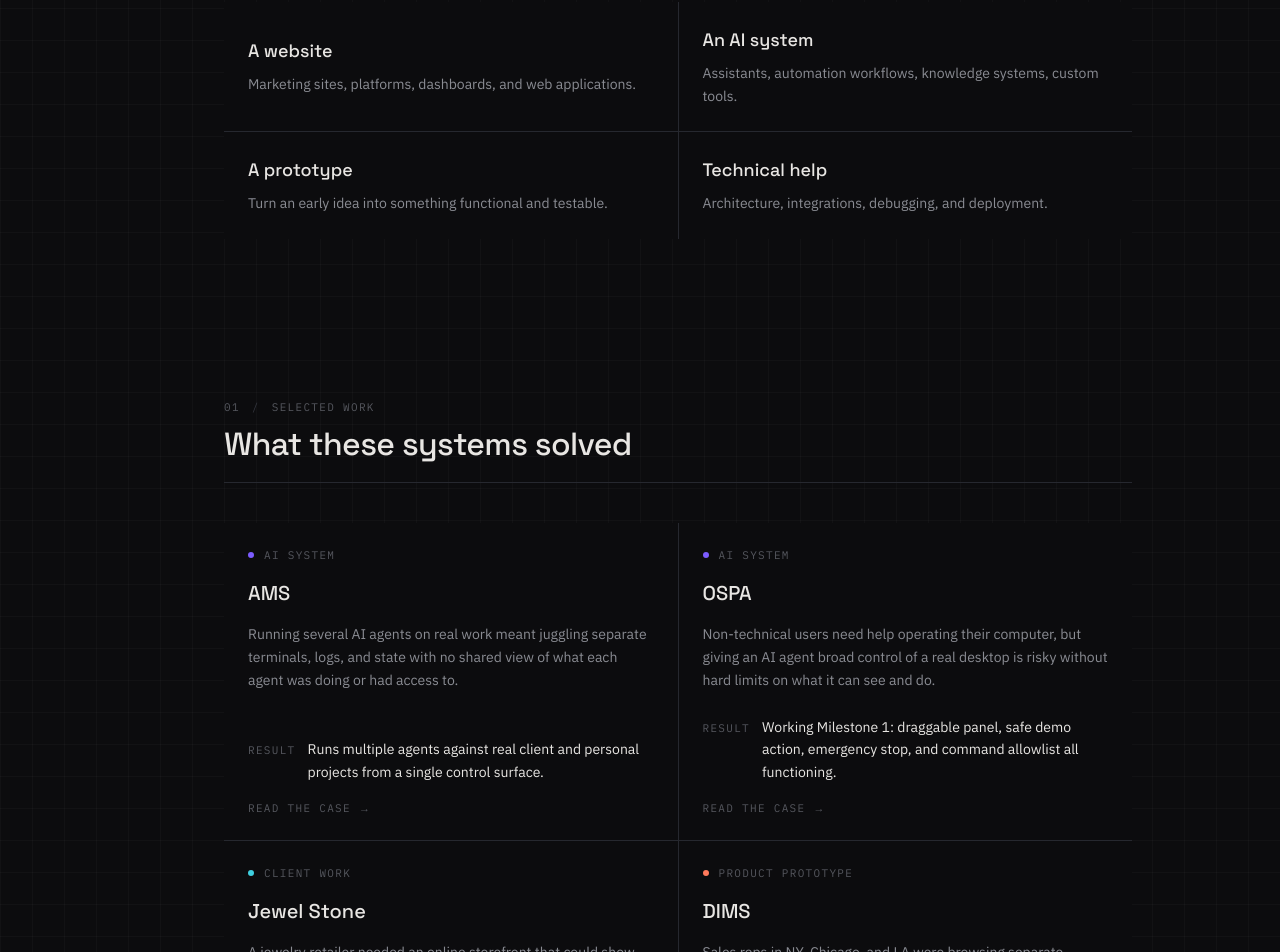
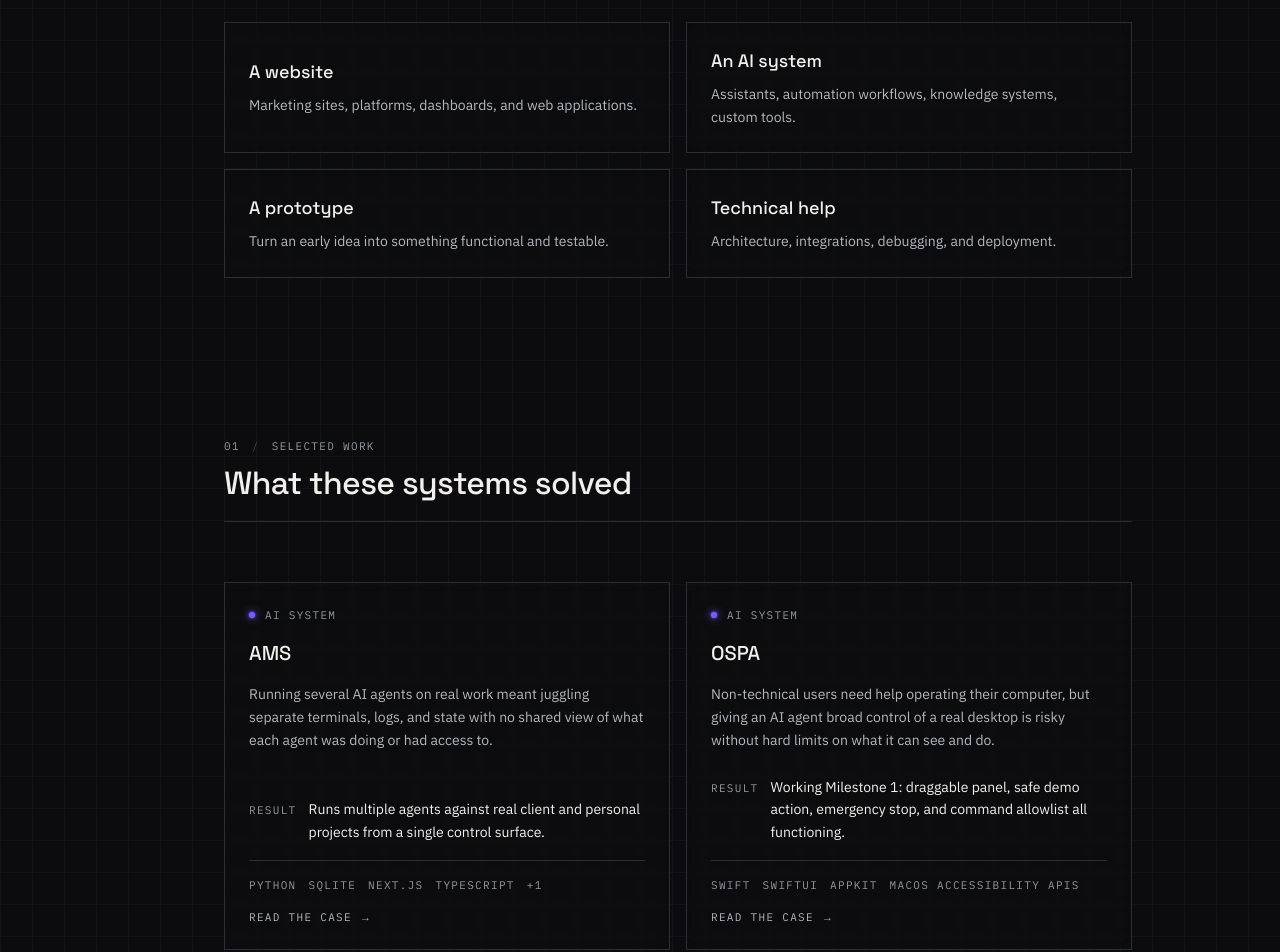
Before and after one commit to viralfaceless25-sketch/orbit-os, a Next.js app: page / in a window 1280 px wide. Shown: the part 1592-2544 px from the top of the page. Built offline with nearby package versions, Linux system fonts and the light colour scheme.

Commit message:
feat: WCAG-compliant contrast, HUD frames, stack readouts, section reveals

```diff
--- a/app/globals.css
+++ b/app/globals.css
@@ -14,13 +14,18 @@
   --color-panel-raised: #1a1c21;
 
   /* Structure */
-  --color-line: #26282f;
-  --color-line-bright: #34373f;
+  --color-line: #2b2e36;
+  --color-line-bright: #454951;
 
-  /* Text */
-  --color-text: #e8e6e3;
-  --color-text-dim: #8a8c93;
-  --color-text-faint: #55575e;
+  /*
+    Text contrast against --color-graphite (#0c0c0e), measured:
+      text       17.2:1   dim  9.7:1   faint  6.8:1
+    All three clear WCAG AA for body copy. The previous faint value sat at
+    2.7:1 and was unreadable in bright light — never take these below 4.5:1.
+  */
+  --color-text: #f2f0ed;
+  --color-text-dim: #b4b7bf;
+  --color-text-faint: #9598a1;
 
   /* Category accents — status indicators only, never large fills */
   --color-accent-ai: #7c5cff;
@@ -31,7 +36,7 @@
 
   /* Blueprint grid */
   --grid-size: 32px;
-  --grid-line: rgba(255, 255, 255, 0.022);
+  --grid-line: rgba(150, 175, 220, 0.045);
 }
 
 html {
@@ -85,6 +90,56 @@ body {
     vertical-align: middle;
     background: var(--color-line-bright);
   }
+
+  /*
+    HUD frame: corner brackets that trace in on hover. Drawn with two gradient
+    layers rather than four elements, so it costs nothing in markup and
+    animates as a single opacity/size transition.
+  */
+  .hud {
+    position: relative;
+  }
+
+  .hud::before,
+  .hud::after {
+    content: "";
+    position: absolute;
+    width: 10px;
+    height: 10px;
+    opacity: 0;
+    transition: opacity 0.35s cubic-bezier(0.2, 0.7, 0.2, 1),
+      width 0.35s cubic-bezier(0.2, 0.7, 0.2, 1),
+      height 0.35s cubic-bezier(0.2, 0.7, 0.2, 1);
+    pointer-events: none;
+  }
+
+  .hud::before {
+    top: -1px;
+    left: -1px;
+    border-top: 1px solid var(--color-text);
+    border-left: 1px solid var(--color-text);
+  }
+
+  .hud::after {
+    right: -1px;
+    bottom: -1px;
+    border-right: 1px solid var(--color-text);
+    border-bottom: 1px solid var(--color-text);
+  }
+
+  .hud:hover::before,
+  .hud:hover::after,
+  .hud:focus-visible::before,
+  .hud:focus-visible::after {
+    opacity: 1;
+    width: 18px;
+    height: 18px;
+  }
+
+  /* Status LED with a real bloom, used for category and availability dots */
+  .led {
+    box-shadow: 0 0 10px currentColor, 0 0 3px currentColor;
+  }
 }
 
 /* Motion is opt-out by system preference (spec §12) */
--- a/components/home/Screen2Intro.tsx
+++ b/components/home/Screen2Intro.tsx
@@ -66,11 +66,8 @@ export function Screen2Intro() {
           >
             <span
               aria-hidden
-              className="h-1.5 w-1.5 rounded-full"
-              style={{
-                backgroundColor: ACCENT[p.category],
-                boxShadow: `0 0 8px ${ACCENT[p.category]}`,
-              }}
+              className="led h-1.5 w-1.5 rounded-full"
+              style={{ backgroundColor: ACCENT[p.category], color: ACCENT[p.category] }}
             />
             <span className="font-display text-base font-medium text-ink transition-colors">
               {p.title}
--- a/components/home/Screen3Profile.tsx
+++ b/components/home/Screen3Profile.tsx
@@ -1,3 +1,5 @@
+import { Reveal } from "@/components/fx/Reveal";
+
 const SPEC = [
   ["Name", "Keyush Patel"],
   ["Primary function", "Product development"],
@@ -8,7 +10,7 @@ const SPEC = [
 
 export function Screen3Profile() {
   return (
-    <section className="grid gap-10 border-t border-line py-20 md:grid-cols-[1fr_1.2fr] md:gap-16">
+    <Reveal className="grid gap-10 border-t border-line py-20 md:grid-cols-[1fr_1.2fr] md:gap-16">
       <div>
         <p className="font-mono text-label uppercase text-ink-faint">Builder profile</p>
         <dl className="mt-6 space-y-0">
@@ -34,6 +36,6 @@ export function Screen3Profile() {
           workflow, prototyping a new app, or helping solve a difficult technical problem.
         </p>
       </div>
-    </section>
+    </Reveal>
   );
 }
--- a/components/home/Screen4Selector.tsx
+++ b/components/home/Screen4Selector.tsx
@@ -37,7 +37,7 @@ export function Screen4Selector() {
     <section className="py-20">
       <SectionHeader index="02" eyebrow="Start here" title="What are you trying to build?" />
 
-      <div className="grid gap-px bg-line sm:grid-cols-2">
+      <div className="grid gap-4 sm:grid-cols-2">
         {MODULES.map((m) => {
           const isActive = selected === m.label;
           return (
@@ -45,8 +45,10 @@ export function Screen4Selector() {
               key={m.label}
               onClick={() => setSelected(isActive ? null : m.label)}
               aria-pressed={isActive}
-              className={`bg-graphite p-6 text-left outline-none transition-colors hover:bg-panel ${
-                isActive ? "bg-panel" : ""
+              className={`hud border p-6 text-left outline-none backdrop-blur-sm transition-colors ${
+                isActive
+                  ? "border-line-bright bg-panel/80"
+                  : "border-line bg-graphite/60 hover:border-line-bright hover:bg-panel/60"
               }`}
             >
               <p className="font-display text-lg font-medium">{m.label}</p>
--- a/components/home/Screen5Constellation.tsx
+++ b/components/home/Screen5Constellation.tsx
@@ -1,5 +1,6 @@
 import { projects } from "@/data/projects";
 import { SectionHeader } from "./SectionHeader";
+import { RevealStagger } from "@/components/fx/Reveal";
 
 const ACCENT: Record<string, string> = {
   ai: "var(--color-accent-ai)",
@@ -22,18 +23,18 @@ export function Screen5Constellation() {
     <section id="projects" className="scroll-mt-20 py-20">
       <SectionHeader index="01" eyebrow="Selected work" title="What these systems solved" />
 
-      <div className="grid gap-px bg-line sm:grid-cols-2">
+      <RevealStagger className="grid gap-4 sm:grid-cols-2">
         {featured.map((p) => (
           <a
             key={p.slug}
             href={`/projects/${p.slug}`}
-            className="group flex flex-col gap-4 bg-graphite p-6 outline-none transition-colors hover:bg-panel"
+            className="hud group flex h-full flex-col gap-4 border border-line bg-graphite/60 p-6 outline-none backdrop-blur-sm transition-colors hover:border-line-bright hover:bg-panel/80"
           >
             <div className="flex items-center gap-2.5">
               <span
                 aria-hidden
-                className="h-1.5 w-1.5 rounded-full"
-                style={{ backgroundColor: ACCENT[p.category] }}
+                className="led h-1.5 w-1.5 rounded-full"
+                style={{ backgroundColor: ACCENT[p.category], color: ACCENT[p.category] }}
               />
               <span className="font-mono text-label uppercase text-ink-faint">
                 {CATEGORY_LABEL[p.category] ?? p.category}
@@ -52,12 +53,26 @@ export function Screen5Constellation() {
               <span className="text-sm leading-relaxed text-ink">{p.outcome[0]}</span>
             </div>
 
-            <span className="font-mono text-label uppercase text-ink-faint transition-colors group-hover:text-ink">
+            {/* Stack readout — the technical fingerprint of the system */}
+            <ul className="flex flex-wrap gap-x-3 gap-y-1 border-t border-line pt-4">
+              {p.techStack.slice(0, 4).map((t) => (
+                <li key={t} className="font-mono text-label uppercase text-ink-faint">
+                  {t}
+                </li>
+              ))}
+              {p.techStack.length > 4 && (
+                <li className="font-mono text-label uppercase text-ink-faint">
+                  +{p.techStack.length - 4}
+                </li>
+              )}
+            </ul>
+
+            <span className="font-mono text-label uppercase text-ink-dim transition-colors group-hover:text-ink">
               Read the case →
             </span>
           </a>
         ))}
-      </div>
+      </RevealStagger>
     </section>
   );
 }
--- a/components/home/Screen8FinalCTA.tsx
+++ b/components/home/Screen8FinalCTA.tsx
@@ -1,6 +1,8 @@
+import { Reveal } from "@/components/fx/Reveal";
+
 export function Screen8FinalCTA() {
   return (
-    <section className="border-t border-line py-24">
+    <Reveal className="border-t border-line py-24">
       <p className="font-mono text-label uppercase text-ink-faint">Have an idea?</p>
       <h2 className="mt-5 max-w-2xl font-display text-display-sm font-medium text-balance md:text-display-md">
         You do not need a finished spec. Bring the rough idea.
@@ -15,6 +17,6 @@ export function Screen8FinalCTA() {
       >
         Start a Project
       </a>
-    </section>
+    </Reveal>
   );
 }
--- a/components/home/SectionHeader.tsx
+++ b/components/home/SectionHeader.tsx
@@ -1,7 +1,15 @@
+"use client";
+import { motion } from "framer-motion";
+import { Reveal } from "@/components/fx/Reveal";
+import { usePrefersReducedMotion } from "@/lib/use-reduced-motion";
+
 /*
   Shared section rhythm. The index is real ordering information (these sections
   are read top to bottom), so the numbering encodes sequence rather than
   decorating it.
+
+  The underline draws itself as the header enters view — the section reads as
+  being brought online rather than simply appearing.
 */
 export function SectionHeader({
   index,
@@ -12,14 +20,30 @@ export function SectionHeader({
   eyebrow: string;
   title: string;
 }) {
+  const reduced = usePrefersReducedMotion();
+
   return (
-    <div className="mb-10 border-b border-line pb-5">
+    <div className="mb-10 pb-5">
+      <Reveal>
         <p className="font-mono text-label uppercase text-ink-faint">
           <span className="tabular-nums">{index}</span>
           <span className="mx-3 text-line-bright">/</span>
           {eyebrow}
         </p>
         <h2 className="mt-3 font-display text-display-sm font-medium text-balance">{title}</h2>
+      </Reveal>
+
+      {reduced ? (
+        <div className="mt-5 h-px w-full bg-line" />
+      ) : (
+        <motion.div
+          className="mt-5 h-px w-full origin-left bg-line"
+          initial={{ scaleX: 0 }}
+          whileInView={{ scaleX: 1 }}
+          viewport={{ once: true, margin: "-10% 0px" }}
+          transition={{ duration: 0.9, ease: [0.2, 0.7, 0.2, 1], delay: 0.1 }}
+        />
+      )}
     </div>
   );
 }
--- a/components/shell/TopBar.tsx
+++ b/components/shell/TopBar.tsx
@@ -55,8 +55,7 @@ export function TopBar({ onOpenPalette }: { onOpenPalette: () => void }) {
           <span className="hidden items-center gap-2 font-mono text-label uppercase text-ink-dim sm:flex">
             <span
               aria-hidden
-              className="h-1.5 w-1.5 rounded-full bg-accent-oss"
-              style={{ boxShadow: "0 0 8px var(--color-accent-oss)" }}
+              className="led h-1.5 w-1.5 rounded-full bg-accent-oss text-accent-oss"
             />
             Available
           </span>
```
Also changed, not shown: components/home/Screen6ProofOfWork.tsx (+5 -4 lines), vitest.setup.ts (+21 -18 lines). Lines whose indentation alone changed are shown as unchanged.
